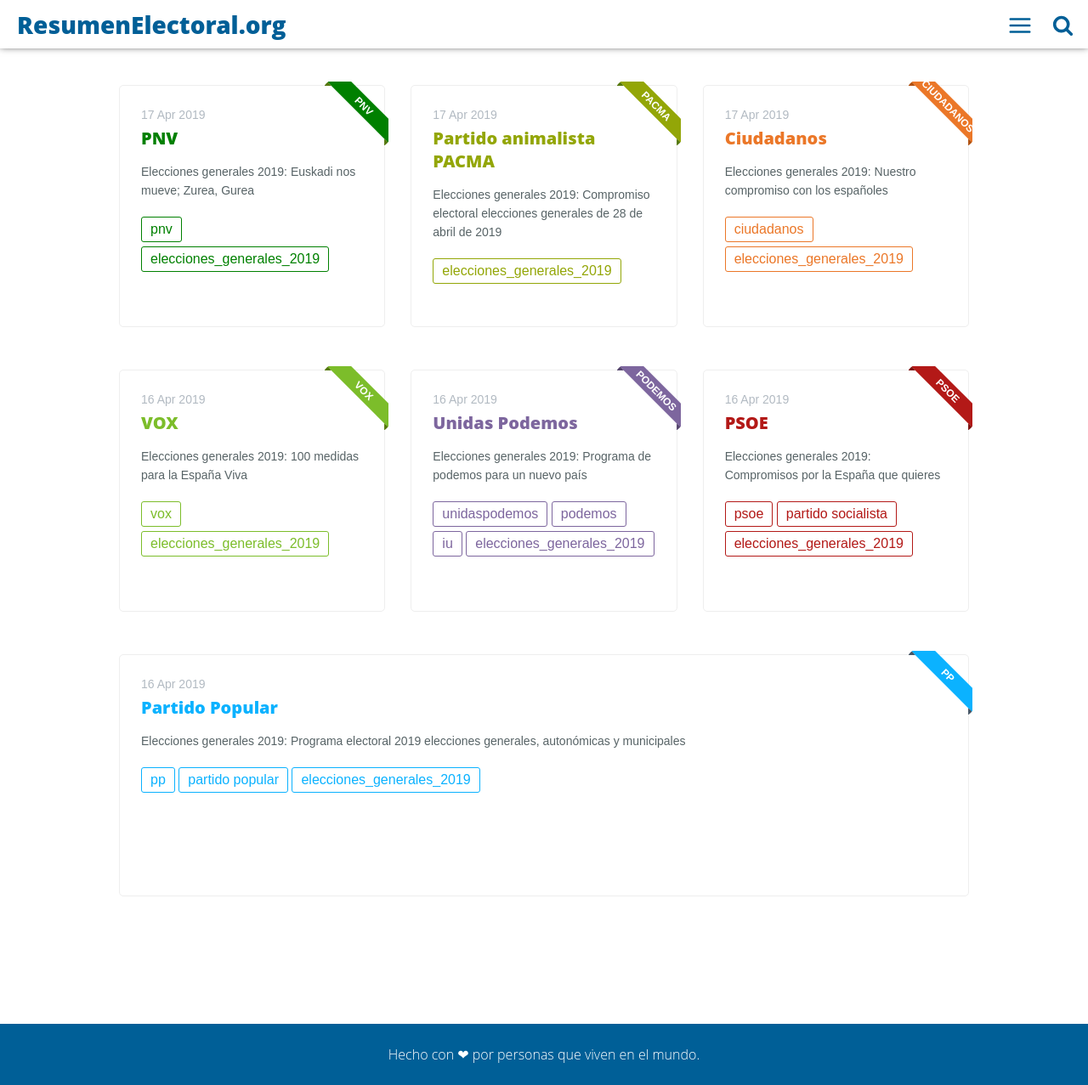
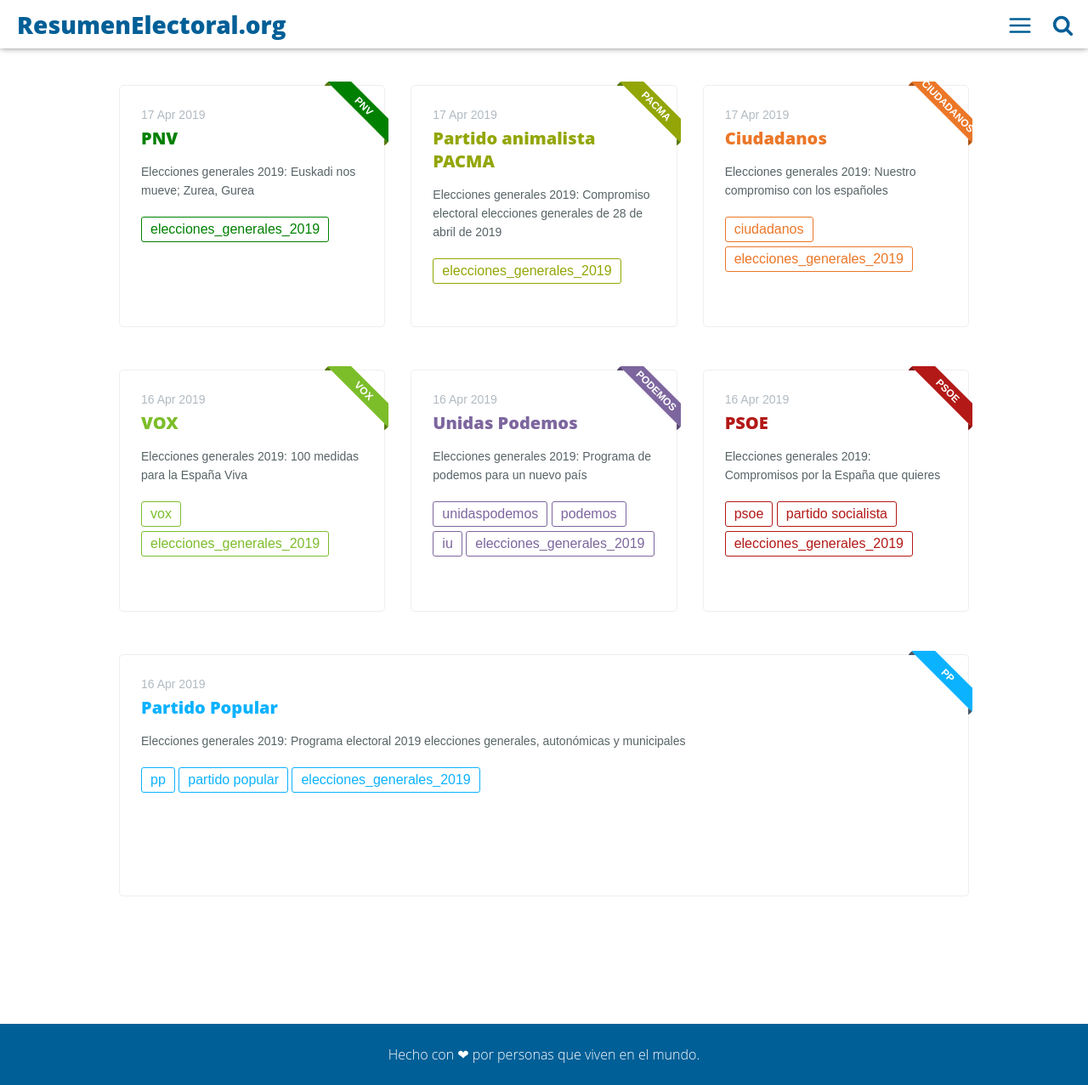
Before and after one commit to resumenelectoral/2019_generales, a Jekyll site: the page built from index.html, in a window 1280 px wide and 1277 px high. Shown: the whole window at 85% size. Built offline with Jekyll 4.4.1, drawn with Linux system fonts in a browser that asks for light colours.

Commit message:
Update and rename 2019-04-17-pnv.md to 2019-04-17-eg2019_pnv.md

```diff
--- a/_posts/2019-04-17-pnv.md
+++ b/_posts/2019-04-17-eg2019_pnv.md
@@ -6,7 +6,6 @@
 main-class: 'pnv'
 color: '#008000'
 tags:
-- "pnv"
 - "elecciones_generales_2019"
 twitter_text: "Resumen electoral para las generales de 2019 del PNV"
 introduction: "Elecciones generales 2019: Euskadi nos mueve; Zurea, Gurea"
```
